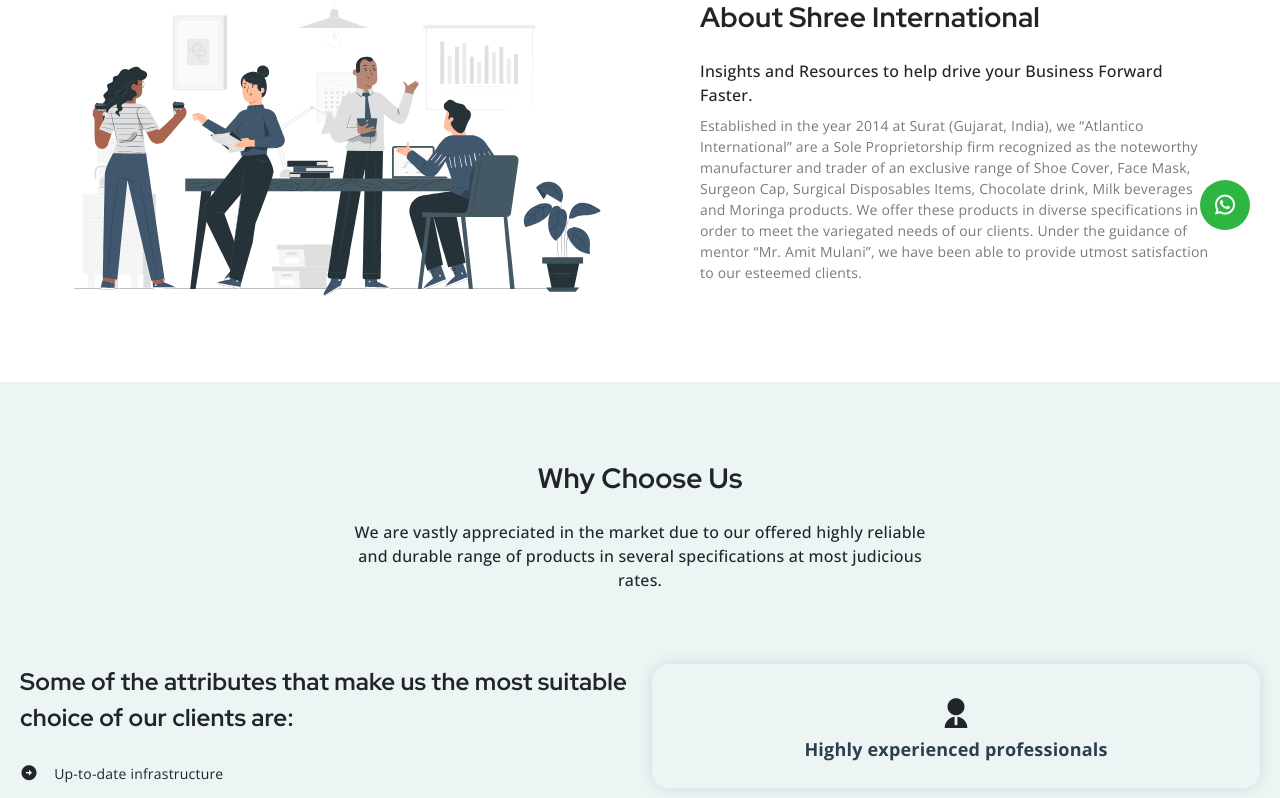
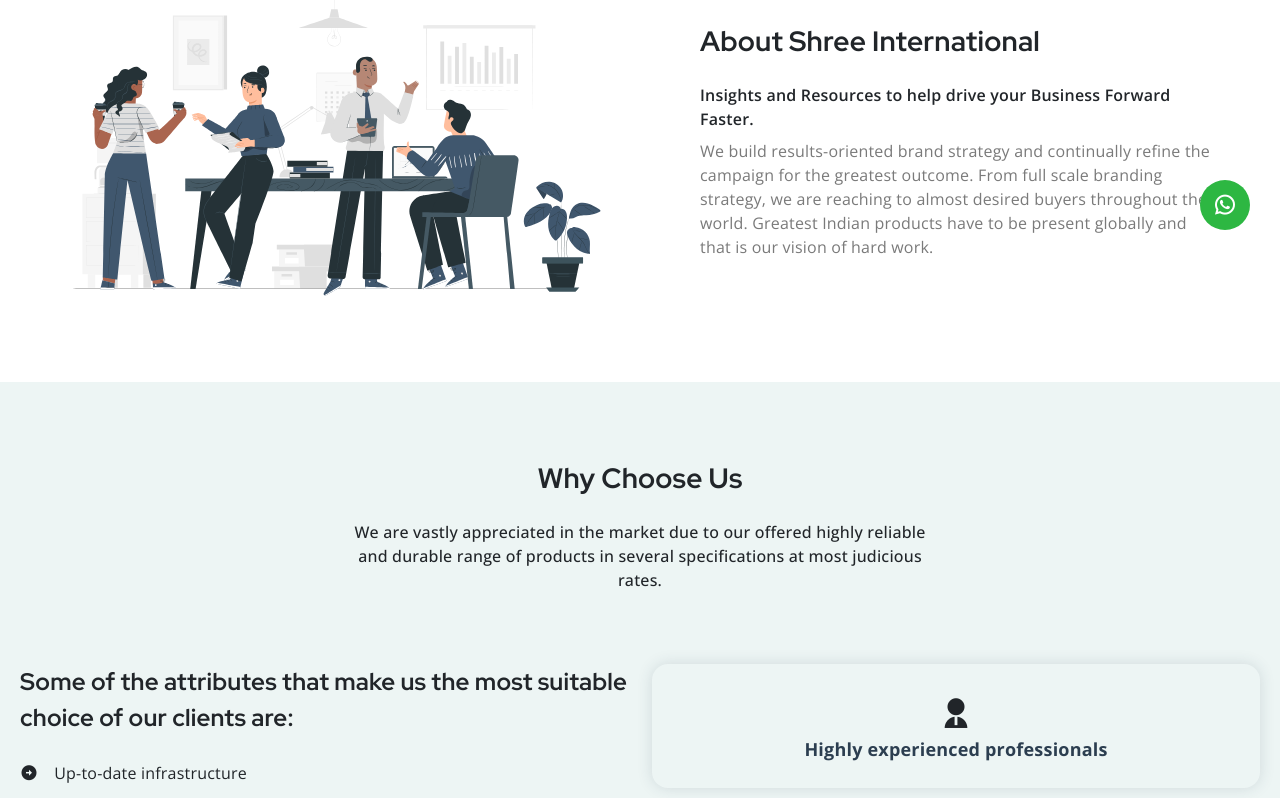
Before and after one commit to limbaniharsh1/webClient1-frontend, a React (Vite) app: page /about-us in a window 1280 px wide. Shown: the part 540-1338 px from the top of the page. Built offline with nearby package versions, Linux system fonts and the light colour scheme.

Commit message:
update font size

```diff
--- a/src/pages/client/aboutUs/AboutSection.jsx
+++ b/src/pages/client/aboutUs/AboutSection.jsx
@@ -14,25 +14,21 @@
           <Col sm={12} md={6} className="mt-4 responsive">
             <div className="px-lg-5">
               <h3
-                className="fs-26 ff-primary mb-3 mb-md-4 fw-bold"
+                className="fs-28 ff-primary mb-3 mb-md-4 fw-bold"
                 data-aos="fade-up"
               >
                 About Shree International
               </h3>
-              <p className="mb-2 fs-16 fw-medium" data-aos="fade-up">
+              <p className="mb-2 fs-16 fw-semibold" data-aos="fade-up">
                 Insights and Resources to help drive your Business Forward
                 Faster.
               </p>
-              <p className="fs-14 text-color-gray" data-aos="fade-up">
-                Established in the year 2014 at Surat (Gujarat, India), we
-                “Atlantico International” are a Sole Proprietorship firm
-                recognized as the noteworthy manufacturer and trader of an
-                exclusive range of Shoe Cover, Face Mask, Surgeon Cap, Surgical
-                Disposables Items, Chocolate drink, Milk beverages and Moringa
-                products. We offer these products in diverse specifications in
-                order to meet the variegated needs of our clients. Under the
-                guidance of mentor “Mr. Amit Mulani”, we have been able to
-                provide utmost satisfaction to our esteemed clients.
+              <p className="fs-16 text-color-gray" data-aos="fade-up">
+                We build results-oriented brand strategy and continually refine
+                the campaign for the greatest outcome. From full scale branding
+                strategy, we are reaching to almost desired buyers throughout
+                the world. Greatest Indian products have to be present globally
+                and that is our vision of hard work.
               </p>
             </div>
           </Col>
--- a/src/pages/client/aboutUs/ChooseUs.jsx
+++ b/src/pages/client/aboutUs/ChooseUs.jsx
@@ -40,7 +40,7 @@
                 return (
                   <li
                     key={index}
-                    className="fs-14 d-flex align-items-center gap-3"
+                    className="fs-16 d-flex align-items-center gap-3"
                   >
                     <i className="ri-arrow-right-circle-fill fs-18"></i>
                     {item}
--- a/src/pages/client/aboutUs/Infrastructure.jsx
+++ b/src/pages/client/aboutUs/Infrastructure.jsx
@@ -19,7 +19,7 @@
               >
                 Our Infrastructure
               </h3>
-              <p className="fs-14 text-color-gray" data-aos="fade-up">
+              <p className="fs-16 text-color-gray" data-aos="fade-up">
                 We are supported by an advanced infrastructure facility which
                 spreads over a large area of land. In order to ensure smooth
                 functioning, our unit is precisely segregated into various
--- a/src/pages/client/contactUs/index.jsx
+++ b/src/pages/client/contactUs/index.jsx
@@ -148,7 +148,7 @@
                 <h6 className="fs-20 fw-bold mb-1 text-color-primary">
                   Location
                 </h6>
-                <p className="fs-14 p-0 m-0">
+                <p className="fs-16 text-color-gray p-0 m-0">
                   516, MBC(Meridian Business Centre, Lajamni chowk, Mota
                   Varachha Surat – 394101, Gujarat, India.
                 </p>
@@ -158,7 +158,7 @@
                 <h6 className="fs-20 fw-bold mb-1">Contact</h6>
                 <a
                   href={"tel:" + mobile}
-                  className="fs-14 p-0 m-0 text-color-primary"
+                  className="fs-16 text-color-gray p-0 m-0"
                 >
                   +91 {mobile}
                 </a>
@@ -168,7 +168,7 @@
                 <h6 className="fs-20 fw-bold mb-1">Mail</h6>
                 <a
                   href={"mailto:" + email}
-                  className="fs-14 p-0 m-0 text-color-primary"
+                  className="fs-16 text-color-gray p-0 m-0"
                 >
                   {email}
                 </a>
--- a/src/pages/client/products/ProductDetails.jsx
+++ b/src/pages/client/products/ProductDetails.jsx
@@ -24,7 +24,7 @@
       <section className="paddingY text-center">
         <div className="container">
           <h3
-            className="fs-34 fw-bold  ff-primary mb-3 mb-md-4"
+            className="fs-28 fw-bold  ff-primary mb-3 mb-md-4"
             data-aos="fade-up"
           >
             {subTitle}
```
